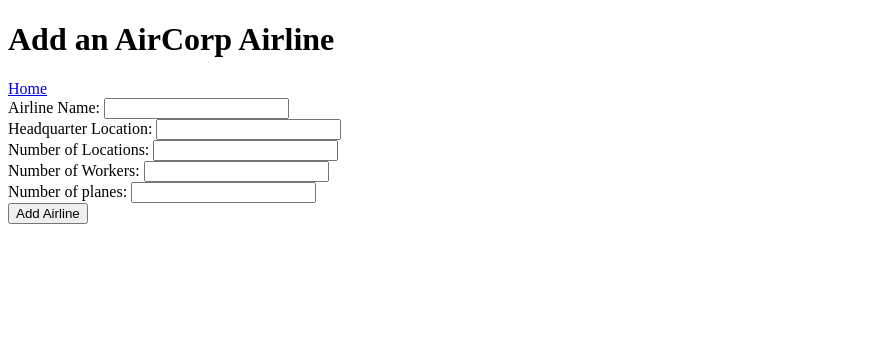
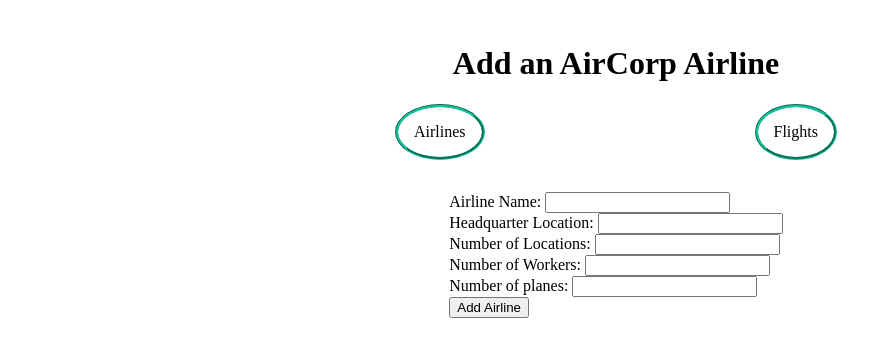
Before and after one commit to Python-InstructorMelissa/week5session2, a Flask app: page /airlines/add/ in a window 1280 px wide. Shown: the top 357 px of the page, without its empty margins (0-892 px from the left). Run offline with Flask 2, Linux system fonts and the light colour scheme; tables that the repository leaves empty or names only in its code hold one stand-in row (values such as "Sample post"); style sheets or scripts are compiled from the project's sources.

Commit message:
flight controller done, no html for flight added styling

```diff
--- /dev/null
+++ b/flask_app/static/css/styles.css
@@ -0,0 +1,56 @@
+.flexrow {
+  display: flex;
+  flex-direction: row;
+  justify-content: center;
+  align-items: center;
+}
+.flexcolumn {
+  display: flex;
+  flex-direction: column;
+  justify-content: center;
+  align-items: center;
+}
+table,
+td,
+tr,
+th {
+  border: 1px double #cc13cc;
+}
+body {
+  display: flex;
+  flex-direction: column;
+  justify-content: center;
+  align-items: center;
+  width: 95%;
+}
+body header {
+  display: flex;
+  flex-direction: column;
+  justify-content: center;
+  align-items: center;
+  width: 85%;
+  margin: 1em;
+}
+body header nav {
+  display: flex;
+  flex-direction: row;
+  justify-content: center;
+  align-items: center;
+  justify-content: space-evenly;
+  width: 95%;
+}
+body header nav a {
+  text-decoration: none;
+  color: #000;
+  padding: 1em;
+  border: 3px groove #11c49d;
+  border-radius: 50%;
+}
+body main {
+  display: flex;
+  flex-direction: column;
+  justify-content: center;
+  align-items: center;
+  width: 85%;
+  margin: 1em;
+}
--- a/flask_app/static/css/styles.less
+++ b/flask_app/static/css/styles.less
@@ -0,0 +1,48 @@
+.flexrow {
+    display: flex;
+    flex-direction: row;
+    justify-content: center;
+    align-items: center;
+}
+.flexcolumn {
+    display: flex;
+    flex-direction: column;
+    justify-content: center;
+    align-items: center;
+}
+
+table, td, tr, th {
+    border: 1px double #cc13cc;
+}
+
+
+
+body {
+    .flexcolumn();
+    width: 95%;
+
+    header {
+        .flexcolumn();
+        width: 85%;
+        margin: 1em;
+
+        nav {
+            .flexrow();
+            justify-content: space-evenly;
+            width: 95%;
+
+            a {
+                text-decoration: none;
+                color: #000;
+                padding: 1em;
+                border: 3px groove #11c49d;
+                border-radius: 50%;
+            }
+        }
+    }
+    main {
+        .flexcolumn();
+        width: 85%;
+        margin: 1em;
+    }
+}
--- a/flask_app/templates/menu.html
+++ b/flask_app/templates/menu.html
@@ -2,7 +2,8 @@
 <html lang="en">
 <body>
     {% block menu %}
-    <a href="/">Home</a>
+    <a href="/airlines/">Airlines</a>
+    <a href="/flights/">Flights</a>
     {% endblock menu %}
 </body>
 </html>
```
Also changed, not shown: flask_app/controllers/flights.py (+55 -0 lines).
